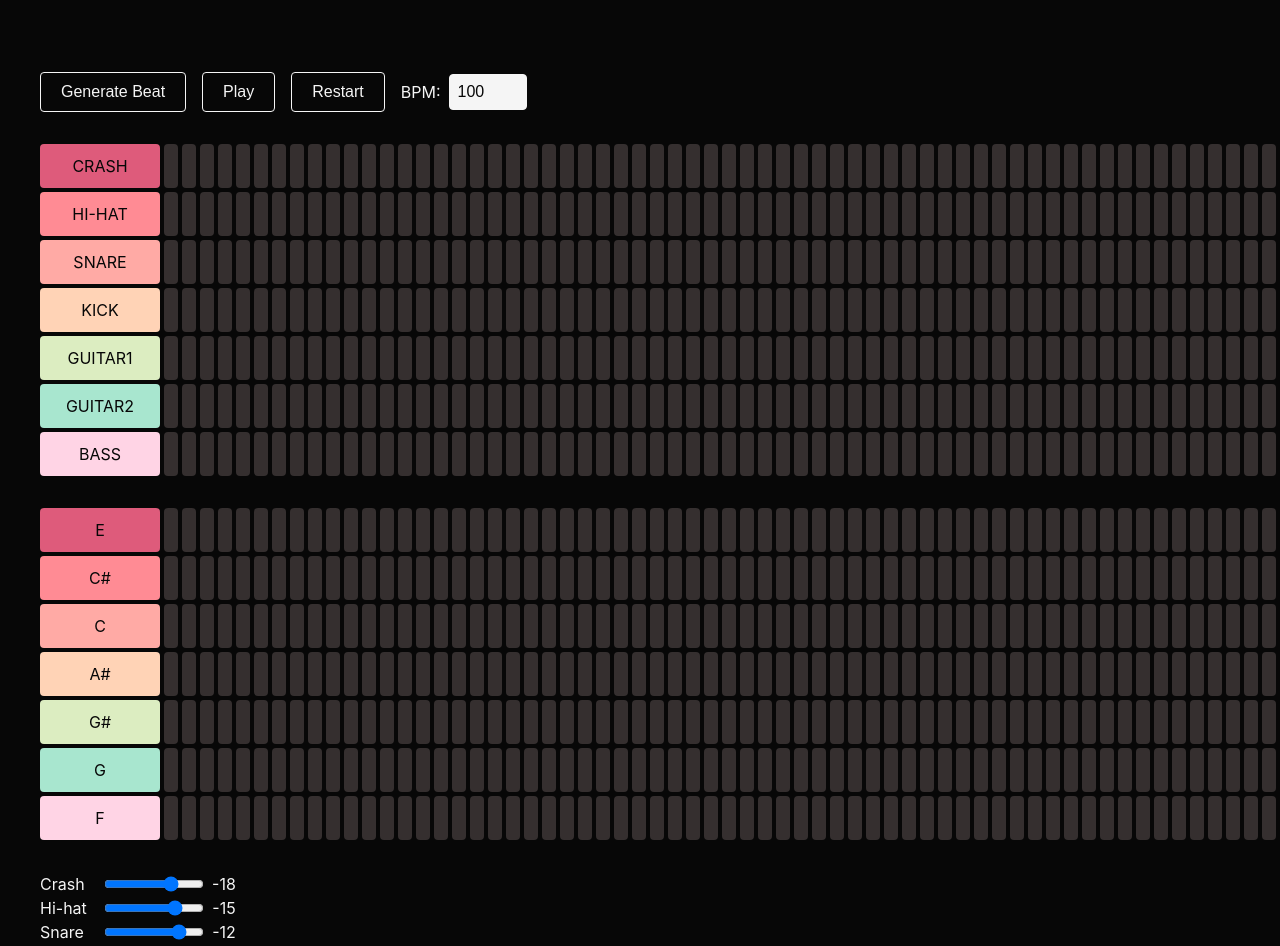
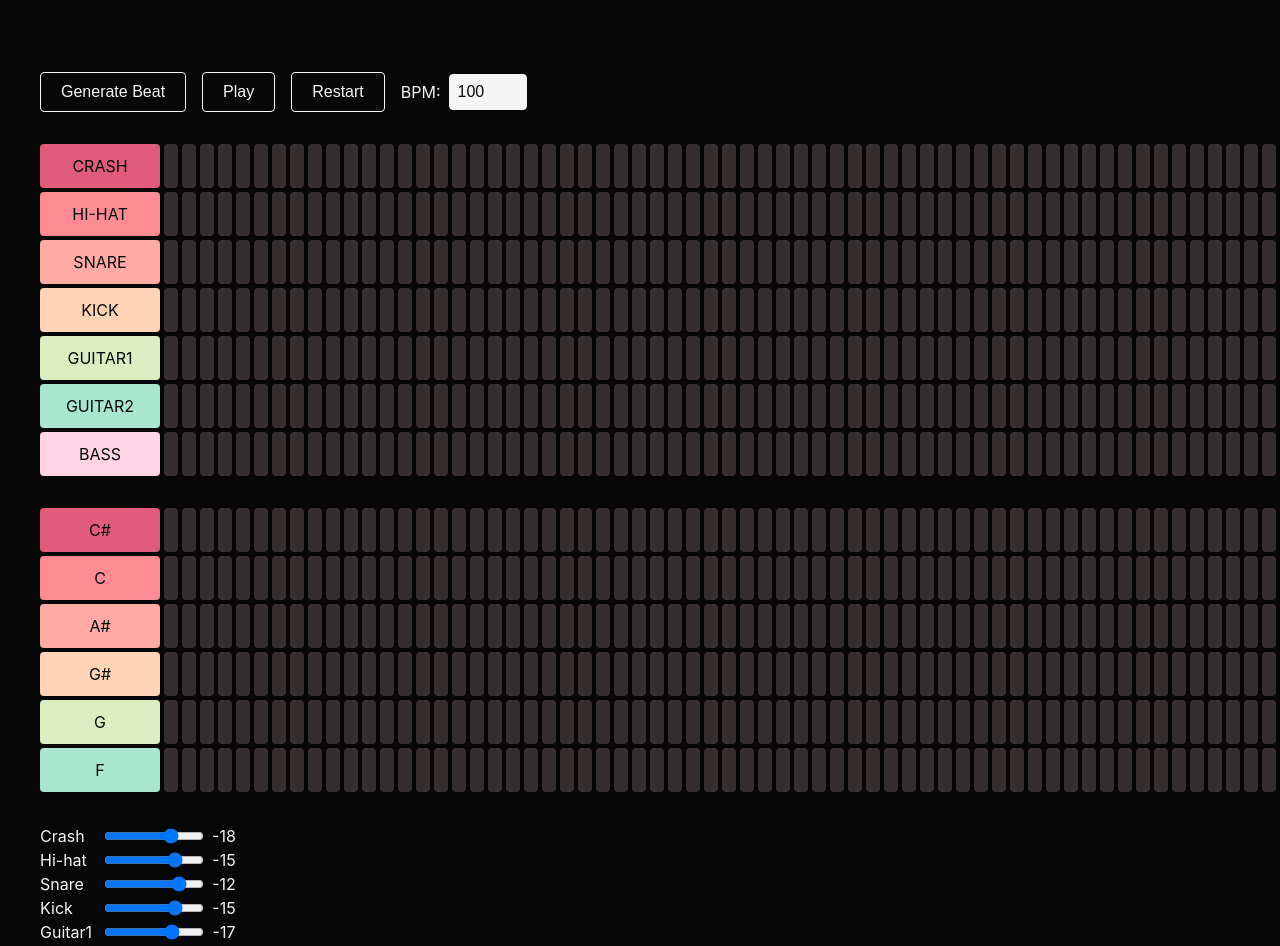
Before and after one commit to jaredami/djenterator, a React (Vite) app: page / in a window 1280 px wide. Shown: the top 946 px of the page. Built offline with nearby package versions, Linux system fonts and the light colour scheme; no server answers.

Commit message:
Comment out E guitar note

```diff
--- a/src/generators/Guitar.ts
+++ b/src/generators/Guitar.ts
@@ -14,7 +14,7 @@ import FSharpClip from '../sounds/guitar/gFSharp4.mp3';
 import FClip from '../sounds/guitar/gF4.mp3';
 
 export const GuitarGeneratorKeysArray = [
-  'E',
+  // 'E',
   // 'D#',
   // 'D',
   'C#',
@@ -34,7 +34,7 @@ const volume = -10;
 
 export const GuitarGenerator: Generator<GuitarGeneratorKeys> = {
   clips: {
-    E: new Tone.Player(EClip).toDestination(),
+    // E: new Tone.Player(EClip).toDestination(),
     // 'D#': new Tone.Player(DSharpClip).toDestination(),
     // D: new Tone.Player(DClip).toDestination(),
     'C#': new Tone.Player(CSharpClip).toDestination(),
@@ -48,7 +48,7 @@ export const GuitarGenerator: Generator<GuitarGeneratorKeys> = {
     F: new Tone.Player(FClip).toDestination(),
   },
   volumes: {
-    E: volume,
+    // E: volume,
     // 'D#': volume,
     // D: volume,
     'C#': volume,
@@ -73,7 +73,7 @@ export const GuitarGenerator: Generator<GuitarGeneratorKeys> = {
     };
 
     const durations: Record<GuitarGeneratorKeys, (number | null)[] | null> = {
-      E: generateInstrumentDurations(section.E),
+      // E: generateInstrumentDurations(section.E),
       // 'D#': generateInstrumentDurations(section['D#']),
       // D: generateInstrumentDurations(section.D),
       'C#': generateInstrumentDurations(section['C#']),
```
